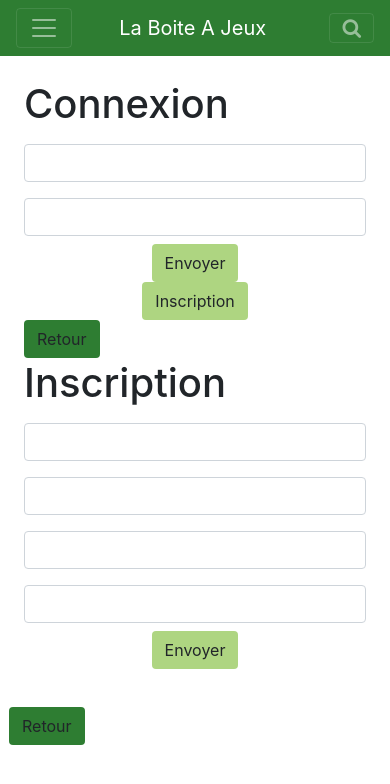
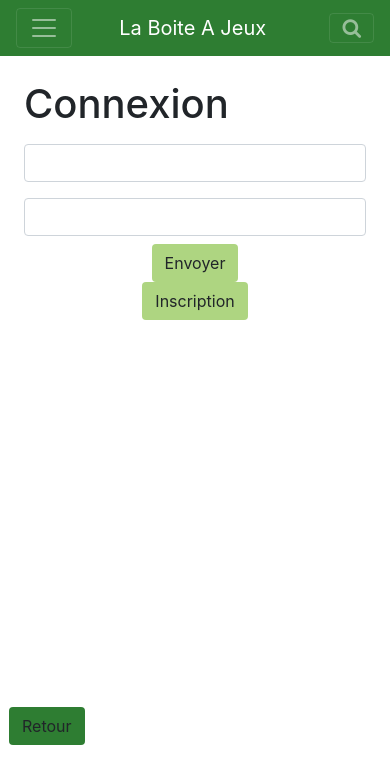
Before and after one commit to jbinaux/Certification_Boite_a_Jeu, an Angular app in the folder src/main/webapp/WEB-INF/Boite-a-jeu-front/: page /sign-in in a window 390 px wide. Shown: the top 784 px of the page. Built offline with nearby package versions, Linux system fonts and the light colour scheme; what angular-bootstrap-md would draw is missing.

Commit message:
sign-in and register components redone

```diff
--- a/src/main/webapp/WEB-INF/Boite-a-jeu-front/src/app/register/register.component.html
+++ b/src/main/webapp/WEB-INF/Boite-a-jeu-front/src/app/register/register.component.html
@@ -10,4 +10,4 @@
       </form>
   </div>
 </div>
-<button class="btn primary-green hide-lg" (click)="goBack()">Retour</button>
+<button class="btn primary-green hide-lg" (click)="toggleSignIn()">Retour</button>
--- a/src/main/webapp/WEB-INF/Boite-a-jeu-front/src/app/register/register.component.ts
+++ b/src/main/webapp/WEB-INF/Boite-a-jeu-front/src/app/register/register.component.ts
@@ -1,5 +1,4 @@
-import { Component, OnInit } from '@angular/core';
-import { Location } from '@angular/common';
+import { Component, OnInit, Output, EventEmitter } from '@angular/core';
 
 @Component({
   selector: 'app-register',
@@ -8,12 +7,14 @@ import { Location } from '@angular/common';
 })
 export class RegisterComponent implements OnInit {
 
-  constructor(private location: Location) { }
+  @Output() toggleSign = new EventEmitter();
+
+  constructor() { }
 
   ngOnInit() {
   }
 
-  goBack(): void {
-    this.location.back();
+  toggleSignIn(): void {
+    this.toggleSign.emit('');
   }
 }
--- a/src/main/webapp/WEB-INF/Boite-a-jeu-front/src/app/sign-in-register-master/sign-in-register-master.component.html
+++ b/src/main/webapp/WEB-INF/Boite-a-jeu-front/src/app/sign-in-register-master/sign-in-register-master.component.html
@@ -1,7 +1,7 @@
 <div class="container p-4">
   <div class="row h-100">
-    <app-sign-in class="w-50-100"></app-sign-in>
-    <app-register class="w-50-100"></app-register>
+    <app-sign-in *ngIf="signIn || innerWidth >= 992" class="w-50-100" (event)="toggleRegister()"></app-sign-in>
+    <app-register *ngIf="register || innerWidth >= 992" class="w-50-100" (toggleSign)="toggleSignIn()"></app-register>
   </div>
 
 </div>
--- a/src/main/webapp/WEB-INF/Boite-a-jeu-front/src/app/sign-in-register-master/sign-in-register-master.component.ts
+++ b/src/main/webapp/WEB-INF/Boite-a-jeu-front/src/app/sign-in-register-master/sign-in-register-master.component.ts
@@ -1,4 +1,4 @@
-import { Component, OnInit } from '@angular/core';
+import { Component, OnInit, HostListener } from '@angular/core';
 
 @Component({
   selector: 'app-sign-in-register-master',
@@ -7,9 +7,30 @@ import { Component, OnInit } from '@angular/core';
 })
 export class SignInRegisterMasterComponent implements OnInit {
 
+  public innerWidth: any;
+  public signIn: boolean;
+  public register: boolean;
+
   constructor() { }
 
   ngOnInit() {
+    this.innerWidth = window.innerWidth;
+    this.signIn = true;
+    this.register = false;
   }
 
+  @HostListener('window:resize', ['$event'])
+  onResize(event) {
+    this.innerWidth = window.innerWidth;
+  }
+
+  toggleRegister() {
+    this.register = true;
+    this.signIn = false;
+  }
+
+  toggleSignIn() {
+    this.register = false;
+    this.signIn = true;
+  }
 }
--- a/src/main/webapp/WEB-INF/Boite-a-jeu-front/src/app/sign-in/sign-in.component.html
+++ b/src/main/webapp/WEB-INF/Boite-a-jeu-front/src/app/sign-in/sign-in.component.html
@@ -1,12 +1,12 @@
-<div class="col d-flex flex-column w-100">
+<div class="col d-flex flex-column w-100 h-100">
   <h1>Connexion</h1>
-  <div class="w-100 d-flex flex-column align-self-center h-100">
+  <div class="w-100 d-flex flex-column align-self-center">
     <form class="d-flex flex-column" action="">
       <input class="form-control my-2" type="text">
       <input class="form-control my-2" type="password">
       <button class="btn secondary-green align-self-center" type="submit">Envoyer</button>
     </form>
-    <button class="btn secondary-green align-self-center hide-lg" [routerLink]="['/register']" routerLinkActive="router-link-active">Inscription</button>
+    <button class="btn secondary-green align-self-center hide-lg" (click)="toggleRegister()">Inscription</button>
   </div>
-  <button class="btn primary-green align-self-start" (click)="goBack()">Retour</button>
 </div>
+<button class="btn primary-green align-self-start" (click)="goBack()">Retour</button>
--- a/src/main/webapp/WEB-INF/Boite-a-jeu-front/src/app/sign-in/sign-in.component.ts
+++ b/src/main/webapp/WEB-INF/Boite-a-jeu-front/src/app/sign-in/sign-in.component.ts
@@ -1,4 +1,4 @@
-import { Component, OnInit } from '@angular/core';
+import { Component, OnInit, Output, EventEmitter } from '@angular/core';
 import { Location } from '@angular/common';
 
 @Component({
@@ -8,6 +8,8 @@ import { Location } from '@angular/common';
 })
 export class SignInComponent implements OnInit {
 
+  @Output() event = new EventEmitter();
+
   constructor(private location: Location) { }
 
   ngOnInit() {
@@ -16,4 +18,8 @@ export class SignInComponent implements OnInit {
   goBack(): void {
     this.location.back();
   }
+
+  toggleRegister() {
+    this.event.emit('');
+  }
 }
```
